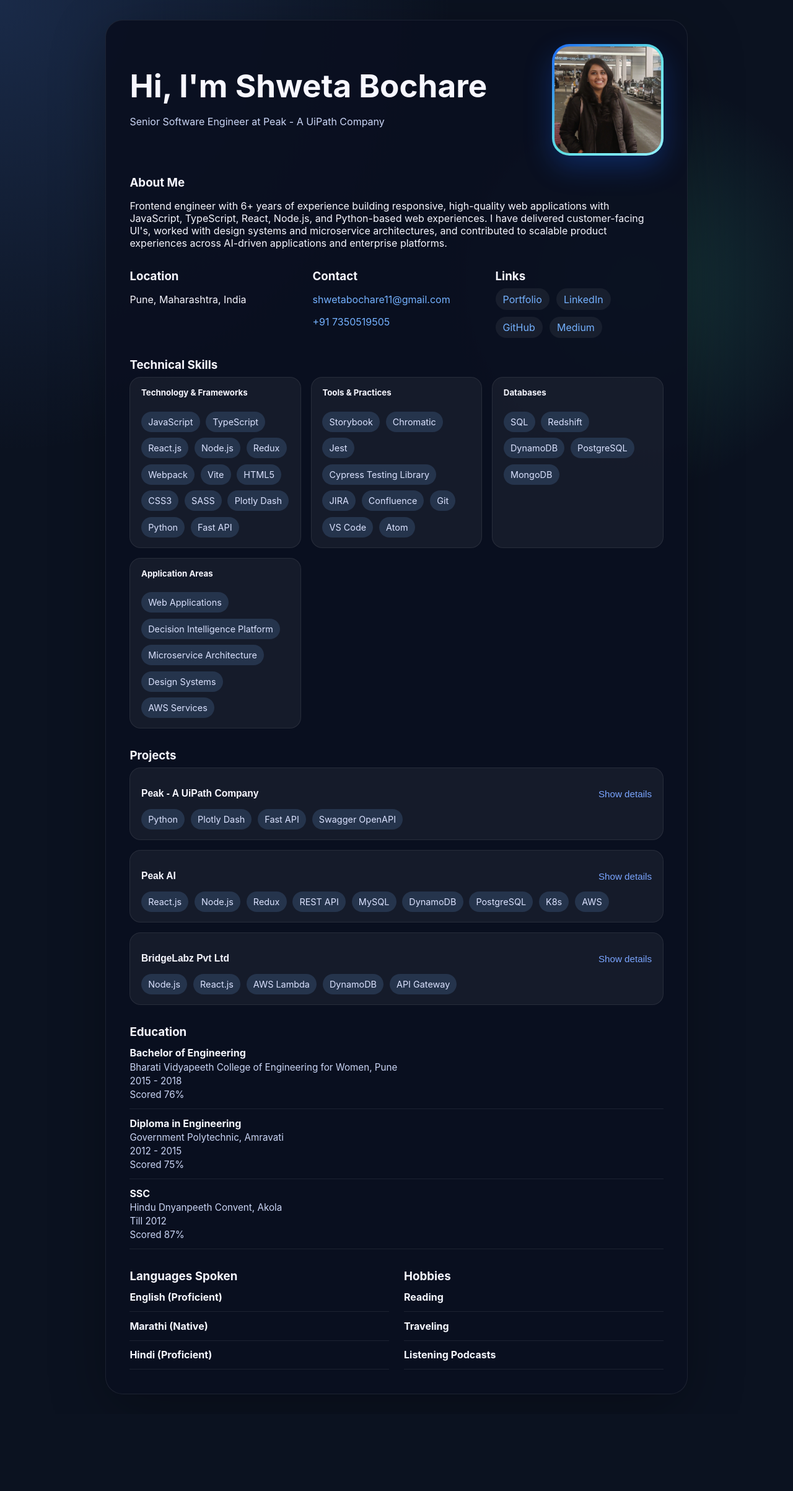
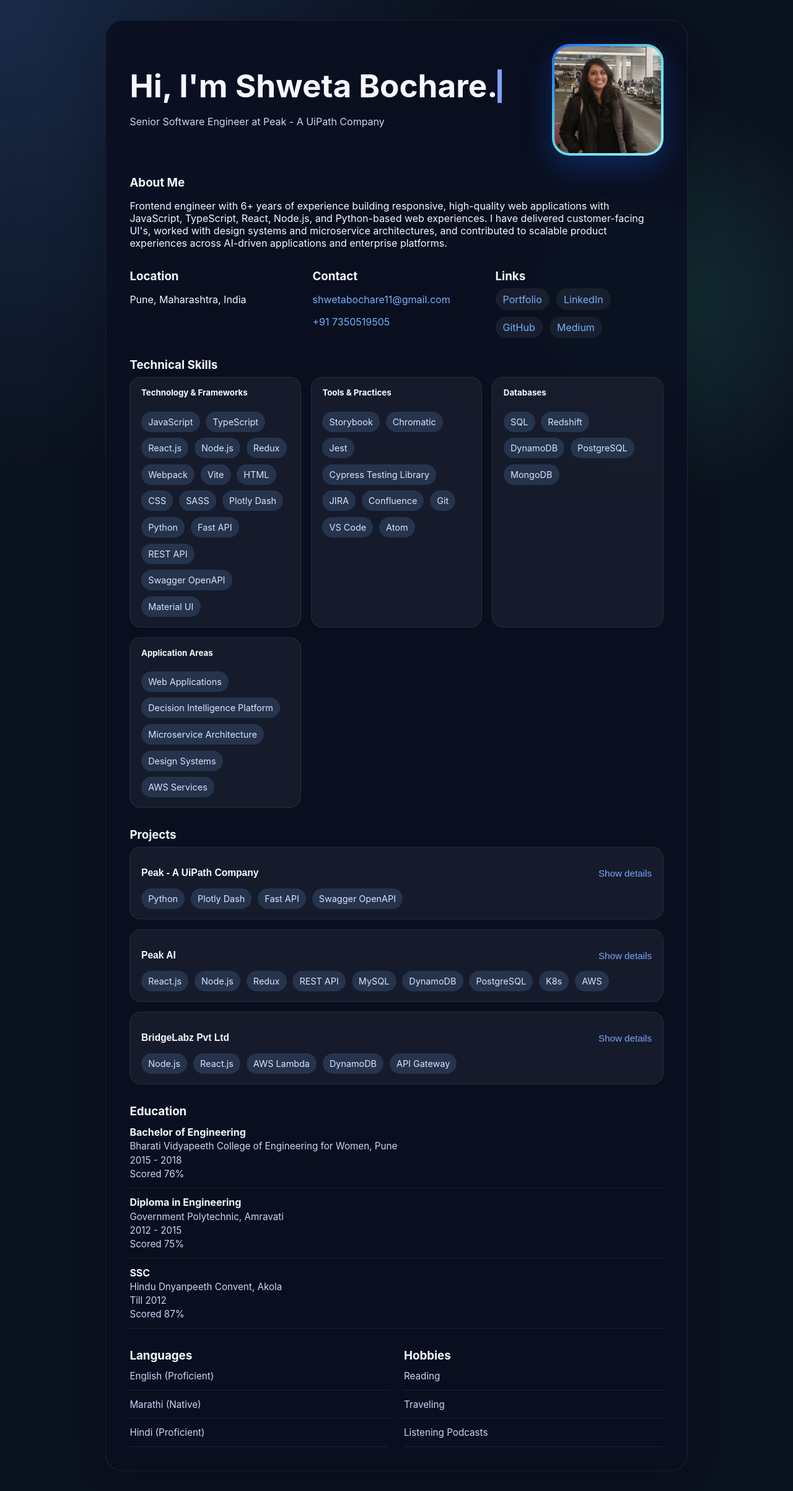
Before and after one commit to sb1197/my-portfolio, a React (Vite) app: page / in a window 1280 px wide. Shown: the whole page at 62% size. Before the commit the page ends 2281 px from the top, so only its background shows below. Built offline with nearby package versions, Linux system fonts and the light colour scheme.

Commit message:
feat: enhance DetailsSection and ProjectsSection for improved display; update ProfileHeader with typewriter effect; add styles for summary list and typewriter animation

```diff
--- a/src/components/DetailsSection.jsx
+++ b/src/components/DetailsSection.jsx
@@ -20,11 +20,11 @@ function DetailsSection({ education, languages, hobbies }) {
       </SectionShell>
       <SectionShell title="" className="details-grid">
         <article>
-          <h3>Languages Spoken</h3>
+          <h3>Languages</h3>
           <ul className="detail-list">
             {languages.map((language) => (
               <li key={language}>
-                <strong>{language}</strong>
+                <span>{language}</span>
               </li>
             ))}
           </ul>
@@ -34,7 +34,7 @@ function DetailsSection({ education, languages, hobbies }) {
           <ul className="detail-list">
             {hobbies.map((hobby) => (
               <li key={hobby}>
-                <strong>{hobby}</strong>
+                <span>{hobby}</span>
               </li>
             ))}
           </ul>
--- a/src/components/ProfileHeader.jsx
+++ b/src/components/ProfileHeader.jsx
@@ -1,8 +1,8 @@
 function ProfileHeader({ name, role, imageSrc }) {
   return (
     <section className="hero">
-      <div>
-        <h1>Hi, I&apos;m {name}</h1>
+      <div className="typewriter">
+        <h1>Hi, I&apos;m {name}.</h1>
         <p className="subtitle">{role}</p>
       </div>
       <div className="avatar" aria-hidden="true">
--- a/src/components/ProjectsSection.jsx
+++ b/src/components/ProjectsSection.jsx
@@ -44,7 +44,17 @@ function ProjectsSection({ projects }) {
                     <p className="project-role">{project.role}</p>
                     <p className="project-period">{project.period}</p>
                   </div>
-                  <p>{project.description}</p>
+                  {Array.isArray(project.description) ? (
+                    <ul className="summary-list">
+                      {project.description.map((line, i) => (
+                        <li key={i}>
+                          <span>{line}</span>
+                        </li>
+                      ))}
+                    </ul>
+                  ) : (
+                    <p>{project.description}</p>
+                  )}
                 </div>
               )}
               <ul className="tag-list">
--- a/src/constants.js
+++ b/src/constants.js
@@ -30,16 +30,26 @@ export const PROJECTS = [
     name: 'Peak - A UiPath Company',
     role: 'Senior Software Engineer',
     period: 'June 2025 - Present',
-    description:
-      'Contributing to AI-driven enterprise experiences that help customers adopt next-generation agentic applications with UiPath and Peak.',
+    description: [
+      'Led frontend architecture and framework modernization initiatives, including a React-to-Dash migration strategy to enable scalable Python-based web application development.',
+      'Designed and delivered key customer-facing applications and features, including B2B Pricing (List Pricing & Quote Pricing), BidAI, and the Recommender System for Coles and Speedy, taking ownership from design through delivery.',
+      'Established and owned a reusable UI component library, driving component standardization, React-to-Dash compatibility, and consistent user experiences across multiple applications.',
+      'Served as a technical lead across projects features and packaged library of UI components, making architectural and design decisions, collaborating with stakeholders and designers, and promoting engineering best practices for maintainability and scalability.',
+      'Managed dependency upgrades and platform improvements, reducing technical debt, improving application stability, and ensuring long-term sustainability of frontend solutions.',
+    ],
     technologies: ['Python', 'Plotly Dash', 'Fast API', 'Swagger OpenAPI'],
   },
   {
     name: 'Peak AI',
     role: 'Software Engineer',
     period: 'April 2019 - June 2025',
-    description:
-      'Built and maintained a decision intelligence platform used for predictive reporting and business decision-making across organizational data.',
+    description: [
+      'Delivered end-to-end solutions across frontend, backend, data migration, and production support, including feature development, backfill operations, and critical issue resolution.',
+      'Architected and maintained a scalable, reusable component library with theming support and Storybook-based documentation, driving UI consistency and accelerating development across teams.',
+      'Implemented a platform-native SQL Explorer experience, providing advanced data querying and exploration capabilities comparable to PostgreSQL administration tools.',
+      'Built deployment specifications and configuration blocks for applications onboarding and automated deployments via CI/CD pipelines, reducing manual operational overhead.',
+      'Leveraged Swagger/OpenAPI-driven integrations to develop and maintain deployment-related APIs, improving automation, standardization, and platform extensibility.',
+    ],
     technologies: [
       'React.js',
       'Node.js',
@@ -56,8 +66,10 @@ export const PROJECTS = [
     name: 'BridgeLabz Pvt Ltd',
     role: 'Fellowship Engineer',
     period: '2018 - 2019',
-    description:
-      'Single-handedly developed a full-stack notes application with responsive design, card-based UI, search, and navigation features.',
+    description: [
+      'Single handedly developed fundooNotes (similar to Google Notes) application using NodeJs, ReactJs, AWS Lambda, DynamoDB, API Gateway as a Full-stack Development with Material Responsive Design, Card Based UI, Navigation Panel, Search & Show notes in list & grid view etc.',
+      'Gained understanding of AWS services including Lambda, DynamoDB, S3, API Gateway, SES, ElasticCache and deployed the application using the Serverless framework.',
+    ],
     technologies: ['Node.js', 'React.js', 'AWS Lambda', 'DynamoDB', 'API Gateway'],
   },
 ];
@@ -73,12 +85,15 @@ export const TECHNICAL_SKILLS = [
       'Redux',
       'Webpack',
       'Vite',
-      'HTML5',
-      'CSS3',
+      'HTML',
+      'CSS',
       'SASS',
       'Plotly Dash',
       'Python',
       'Fast API',
+      'REST API',
+      'Swagger OpenAPI',
+      'Material UI',
     ],
   },
   {
--- a/src/styles.css
+++ b/src/styles.css
@@ -258,6 +258,20 @@ h5 {
   font-size: 0.95rem;
 }
 
+.summary-list {
+  margin: 1rem 0 0;
+  padding: 0 1rem 1rem;
+  display: block;
+}
+
+.summary-list li {
+  display: flex;
+  flex-direction: column;
+  gap: 0.2rem;
+  padding-bottom: 0.8rem;
+  display: list-item;
+}
+
 @media (max-width: 720px) {
   .profile-card {
     padding: 1.6rem;
@@ -272,3 +286,25 @@ h5 {
     height: min(120px, 42vw);
   }
 }
+
+.typewriter h1 {
+  overflow: hidden; /* Ensures the content is not revealed until the animation */
+  border-right: .15em solid #7aa5ff; /* The typwriter cursor */
+  white-space: nowrap; /* Keeps the content on a single line */
+  width: max-content; /* Start with a width of 0 to create the typing effect */
+  animation:
+    typing 3.5s steps(40, end),
+    blink-caret .75s step-end infinite;
+}
+
+/* The typing effect */
+@keyframes typing {
+  from { width: 0 }
+  to { width: 100% }
+}
+
+/* The typewriter cursor effect */
+@keyframes blink-caret {
+  from, to { border-color: transparent }
+  50% { border-color: #7aa5ff; }
+}
```
